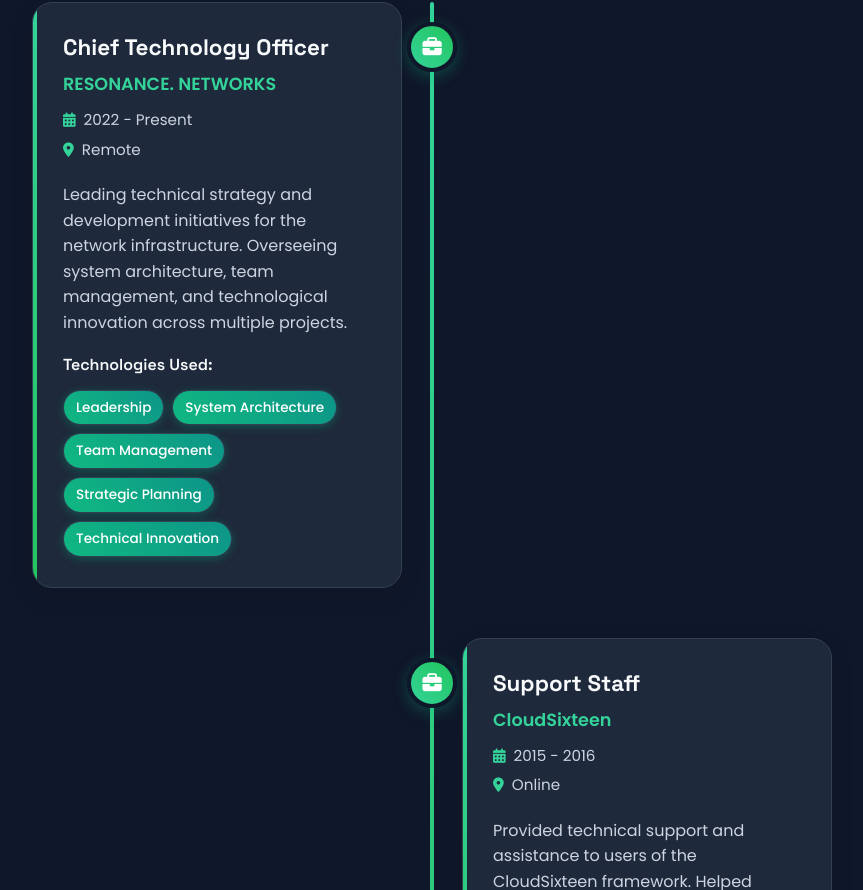
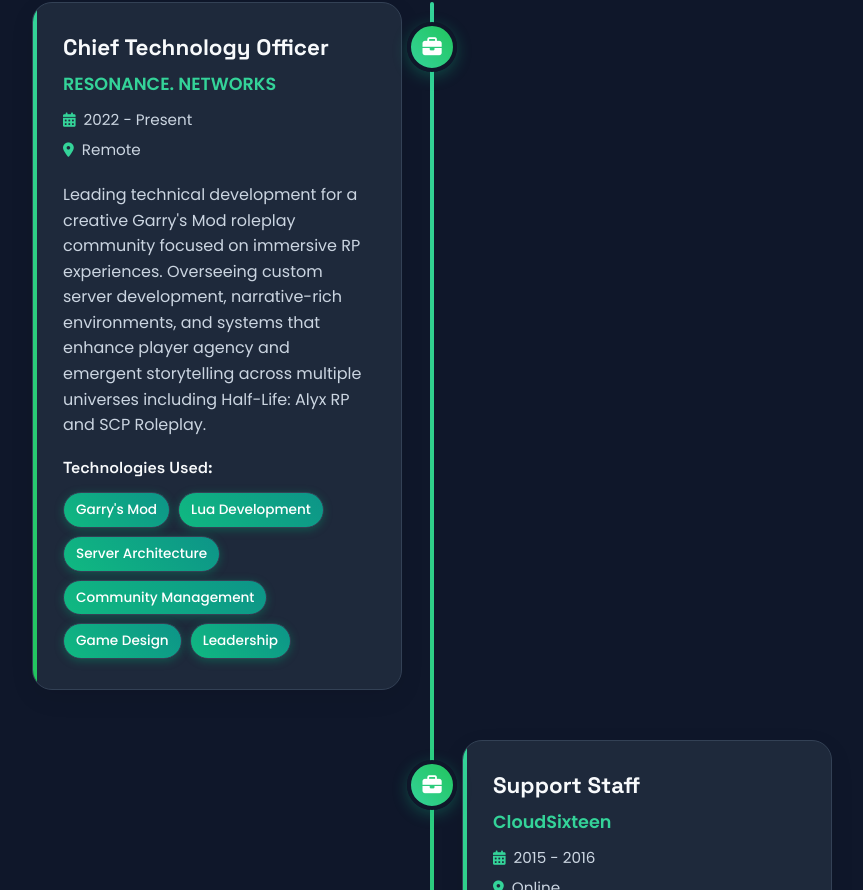
Before and after one commit to mixvd/quentinb-portfolio, a React (Vite) app: page / in a window 1280 px wide. Shown: the part 4611-5501 px from the top of the page, without its empty margins (208-1071 px from the left). Built offline with nearby package versions, Linux system fonts and the light colour scheme.

Commit message:
Update experiencesData.js

```diff
--- a/src/data/experiencesData.js
+++ b/src/data/experiencesData.js
@@ -5,8 +5,8 @@
     company: "RESONANCE. NETWORKS",
     period: "2022 - Present",
     location: "Remote",
-    description: "Leading technical strategy and development initiatives for the network infrastructure. Overseeing system architecture, team management, and technological innovation across multiple projects.",
-    technologies: ["Leadership", "System Architecture", "Team Management", "Strategic Planning", "Technical Innovation"],
+    description: "Leading technical development for a creative Garry's Mod roleplay community focused on immersive RP experiences. Overseeing custom server development, narrative-rich environments, and systems that enhance player agency and emergent storytelling across multiple universes including Half-Life: Alyx RP and SCP Roleplay.",
+    technologies: ["Garry's Mod", "Lua Development", "Server Architecture", "Community Management", "Game Design", "Leadership"],
     type: "work"
   },
   {
```
